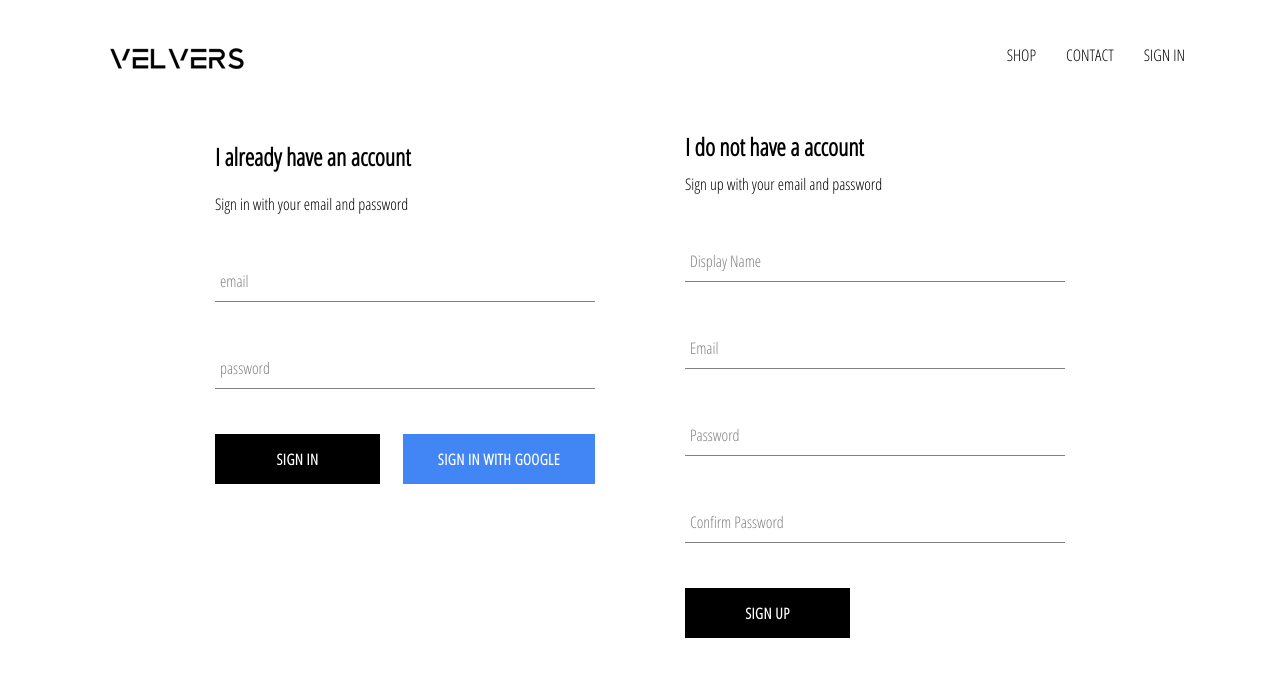
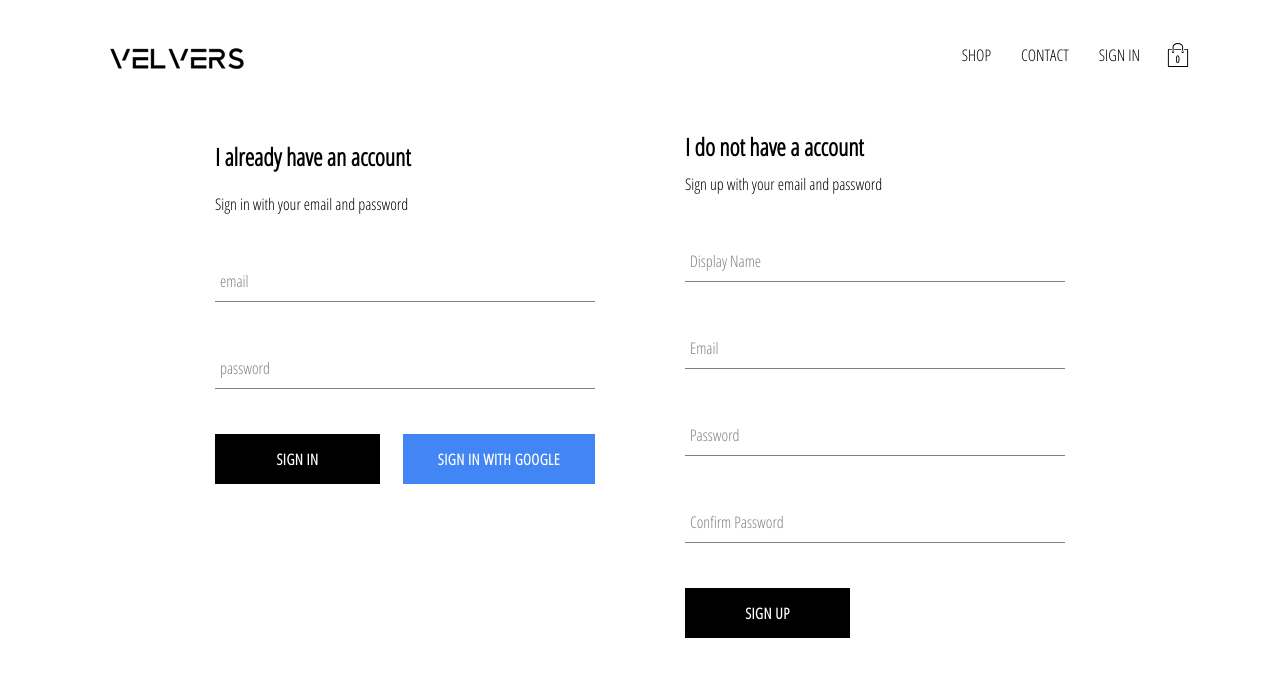
Before and after one commit to AlinGasca/Velvers-Online-Store, a React (Create React App) app: page /signin in a window 1280 px wide. Shown: the top 676 px of the page. Built offline with nearby package versions, Linux system fonts and the light colour scheme; no server answers.

Commit message:
Added cartIcon and cartDropdown components to the application + implemented the cart reducer

```diff
--- /dev/null
+++ b/src/components/cart-dropdown/cart-dropdown.component.jsx
@@ -0,0 +1,12 @@
+import Reacxt from 'react';
+import CustomButton from '../custom-button/custom-button.component';
+import './cart-dropdown.styles.scss';
+
+const CartDropdown = () => (
+    <div className='cart-dropdown'>
+        <div className="cart-item" />
+        <CustomButton>GO TO CHECKOUT</CustomButton>
+    </div>
+);
+
+export default CartDropdown;
--- /dev/null
+++ b/src/components/cart-dropdown/cart-dropdown.styles.scss
@@ -0,0 +1,24 @@
+.cart-dropdown {
+    position: absolute;
+    width: 240px;
+    height: 340px;
+    display: flex;
+    flex-direction: column;
+    padding: 20px;
+    border: 1px solid black;
+    background-color: white;
+    top: 90px;
+    right: 40px;
+    z-index: 5;
+
+    .cart-items {
+      height: 240px;
+      display: flex;
+      flex-direction: column;
+      overflow: scroll;
+    }
+
+    button {
+      margin-top: auto;
+    }
+}
--- /dev/null
+++ b/src/components/cart-icon/cart-icon.component.jsx
@@ -0,0 +1,18 @@
+import React from 'react';
+import { connect } from 'react-redux';
+import { toggleCartHidden } from '../../redux/cart/cart.actions';
+import { ReactComponent as ShoppingIcom } from '../../assets/shopping-bag.svg';
+import './cart-icon.styles.scss';
+
+const CartIcon = ({ toggleCartHidden }) => (
+   <div className='cart-icon' onClick={toggleCartHidden}>
+    <ShoppingIcom className="shopping-icon" />
+    <span className="item-count">0</span>
+   </div>
+)
+
+const mapDispatchToProps = dispatch => ({
+   toggleCartHidden: () => dispatch(toggleCartHidden())
+});
+
+export default connect(null, mapDispatchToProps )(CartIcon);
--- /dev/null
+++ b/src/components/cart-icon/cart-icon.styles.scss
@@ -0,0 +1,21 @@
+.cart-icon {
+    width: 45px;
+    height: 45px;
+    position: relative;
+    display: flex;
+    align-items: center;
+    justify-content: center;
+    cursor: pointer;
+
+    .shopping-icon {
+      width: 24px;
+      height: 24px;
+    }
+
+    .item-count {
+      position: absolute;
+      font-size: 10px;
+      font-weight: bold;
+      bottom: 12px;
+    }
+}
--- a/src/components/header/header.component.jsx
+++ b/src/components/header/header.component.jsx
@@ -4,8 +4,10 @@
 import { auth } from '../../fierebase/firebase.utils';
 import './header.styles.scss';
 import { ReactComponent as Logo} from '../../assets/velvers.svg';
+import CartIcon from '../cart-icon/cart-icon.component';
+import CartDropdown from '../cart-dropdown/cart-dropdown.component';
 
-const Header = ({ currentUser }) => (
+const Header = ({ currentUser, hidden }) => (
     <div className='header'>
         <Link className='logo-container' to="/">
             <Logo className='logo'/>
@@ -19,18 +21,23 @@
                 CONTACT
             </Link>
 
-            {currentUser ?
-                <div className='option' onClick={() => auth.signOut()}>LOG OUT</div> :
-                <Link className='option' to="/signin">
-                    SIGN IN
-                </Link>
+            {currentUser ? (
+                <div className='option' onClick={() => auth.signOut()}>LOG OUT</div>
+                ) : (
+                    <Link className='option' to="/signin">
+                        SIGN IN
+                    </Link>
+                )
             }
+            <CartIcon />
         </div>
+        {hidden ? null : <CartDropdown />}
     </div>
 )
 
-const mapStateToProps = state => ({
-    currentUser: state.user.currentUser
+const mapStateToProps = ({ user: { currentUser }, cart: { hidden }}) => ({
+    currentUser,
+    hidden
 });
 
 export default connect(mapStateToProps)(Header);
--- /dev/null
+++ b/src/redux/cart/cart.actions.js
@@ -0,0 +1,5 @@
+import CartActionTypes from './cart.types';
+
+export const toggleCartHidden = () => ({
+  type: CartActionTypes.TOGGLE_CART_HIDDEN
+});
--- /dev/null
+++ b/src/redux/cart/cart.reducer.js
@@ -0,0 +1,19 @@
+import CartActionTypes from './cart.types';
+
+const INITIAL_STATE = {
+    hidden: true
+}
+
+const cartReducer = (state = INITIAL_STATE, action) => {
+    switch (action.type) {
+        case CartActionTypes.TOGGLE_CART_HIDDEN:
+            return {
+                ...state,
+                hidden: !state.hidden
+            }
+        default:
+            return state;
+    }
+}
+
+export default cartReducer;
--- /dev/null
+++ b/src/redux/cart/cart.types.js
@@ -0,0 +1,5 @@
+const CartActionTypes = {
+    TOGGLE_CART_HIDDEN: 'TOGGLE_CART_HIDDEN'
+};
+
+export default CartActionTypes;
--- a/src/redux/root-reducer.js
+++ b/src/redux/root-reducer.js
@@ -1,6 +1,8 @@
 import { combineReducers } from 'redux';
 import userReducer from './user/user.reducer';
+import cartReducer from './cart/cart.reducer';
 
 export default combineReducers({
-    user: userReducer
+    user: userReducer,
+    cart: cartReducer
 });
```
Also changed, not shown: src/assets/shopping-bag.svg (added).
